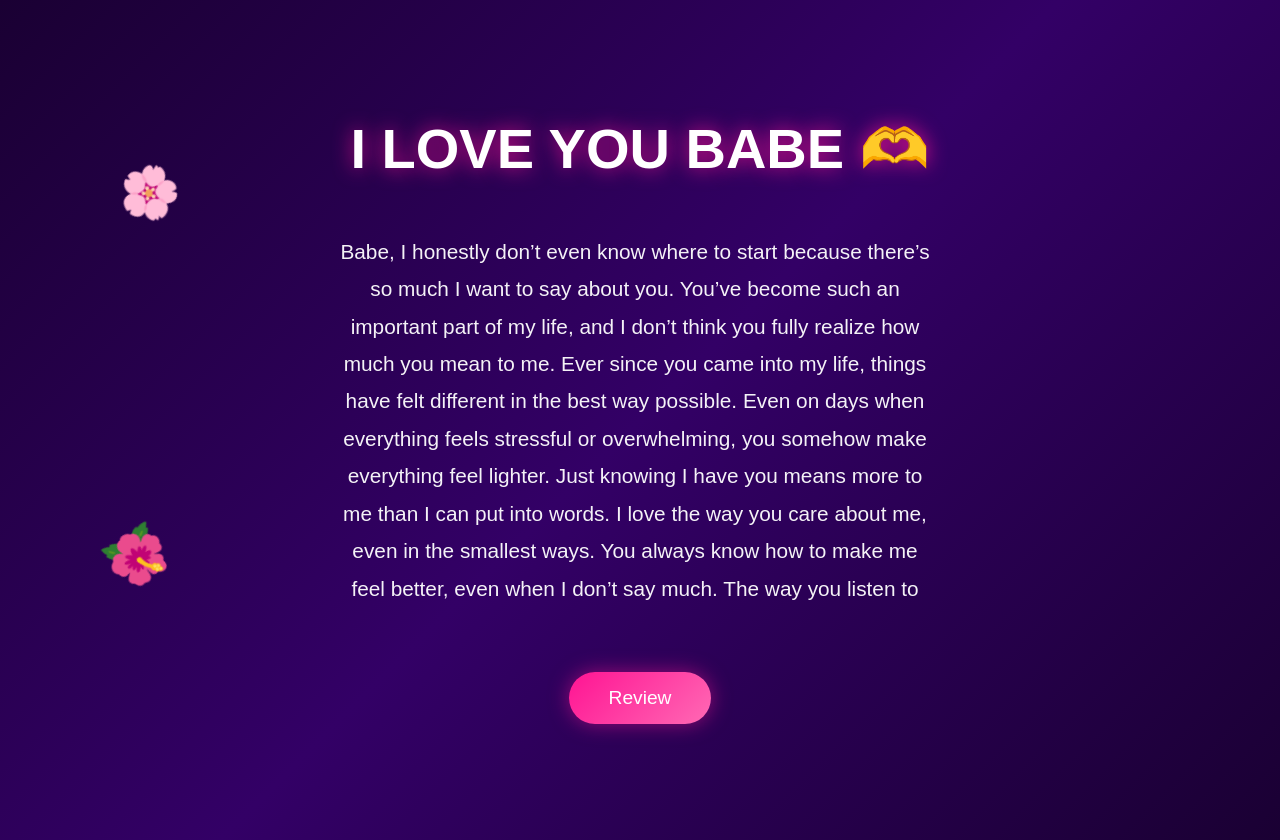
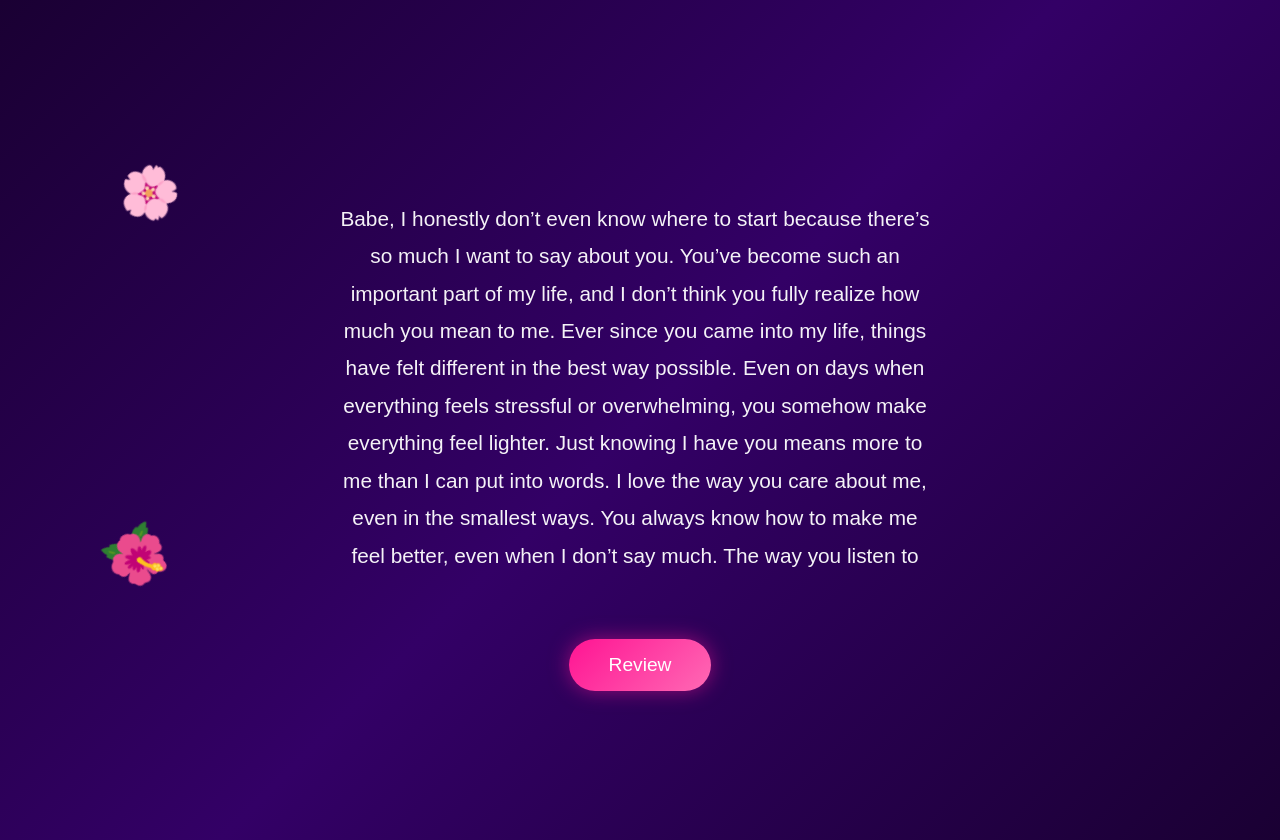
Before and after one commit to CClaros25/Cry-Anniversary, a plain HTML site: page celebration.html in a window 1280 px wide. Drawn offline with Linux system fonts and the light colour scheme.

Commit message:
Remove header from celebration.html
Removed the header 'I LOVE YOU BABE 🫶' from the celebration page.

```diff
--- a/celebration.html
+++ b/celebration.html
@@ -111,7 +111,6 @@
 </head>
 <body>
     <div class="celebration-container">
-        <h1>I LOVE YOU BABE 🫶</h1>
         <div class="text-content">
             <p>Babe, I honestly don’t even know where to start because there’s so much I want to say about you. You’ve become such an important part of my life, and I don’t think you fully realize how much you mean to me. Ever since you came into my life, things have felt different in the best way possible. Even on days when everything feels stressful or overwhelming, you somehow make everything feel lighter. Just knowing I have you means more to me than I can put into words.
 
```
